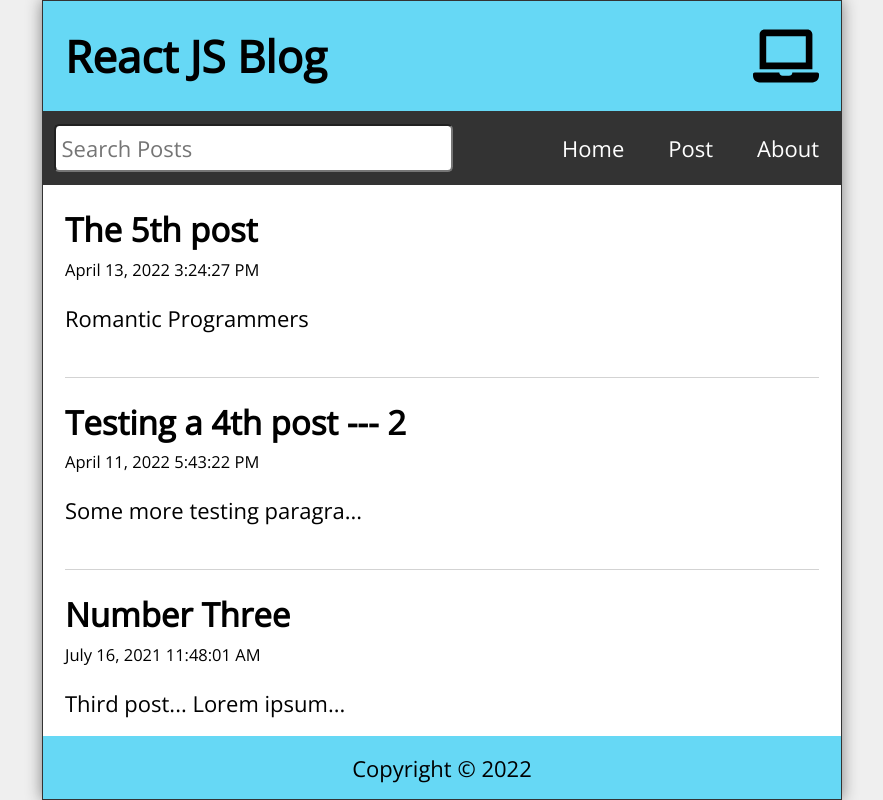
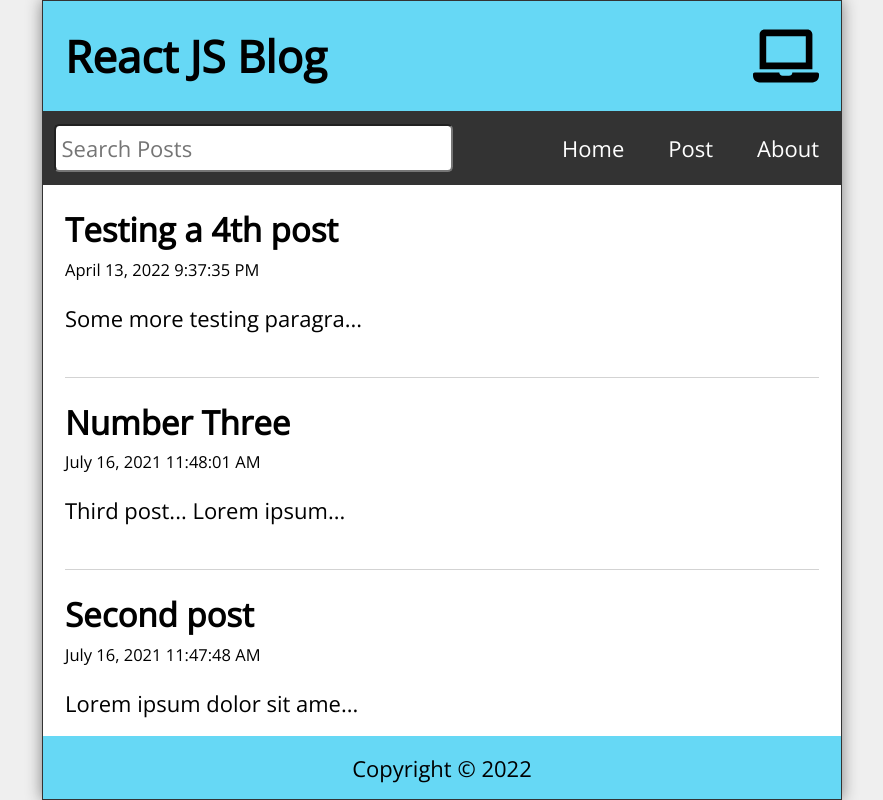
Before and after one commit to ModernCoding/reactjs-16tut, a React (Create React App) app: page / in a window 1280 px wide. Shown: the whole page, without its empty margins (198-1081 px from the left). Built offline with nearby package versions, Linux system fonts and the light colour scheme; data requests are answered from the project's data file.

Commit message:
DataContext => impacts on components

```diff
--- a/data/db.json
+++ b/data/db.json
@@ -20,15 +20,9 @@
     },
     {
       "id": 4,
-      "title": "Testing a 4th post --- 2",
-      "datetime": "April 11, 2022 5:43:22 PM",
-      "body": "Some more testing paragraphs!\nAnd editing"
-    },
-    {
-      "id": 5,
-      "title": "The 5th post",
-      "datetime": "April 13, 2022 3:24:27 PM",
-      "body": "Romantic Programmers"
+      "title": "Testing a 4th post",
+      "datetime": "April 13, 2022 9:37:35 PM",
+      "body": "Some more testing paragraphs!"
     }
   ]
 }
--- a/src/EditPost.js
+++ b/src/EditPost.js
@@ -1,6 +1,5 @@
-import { useEffect } from "react"
+import { useContext, useEffect } from "react"
 import { useParams, Link } from "react-router-dom"
-import { useContext } from 'react'
 import DataContext from './context/DataContext'
 
 
```
